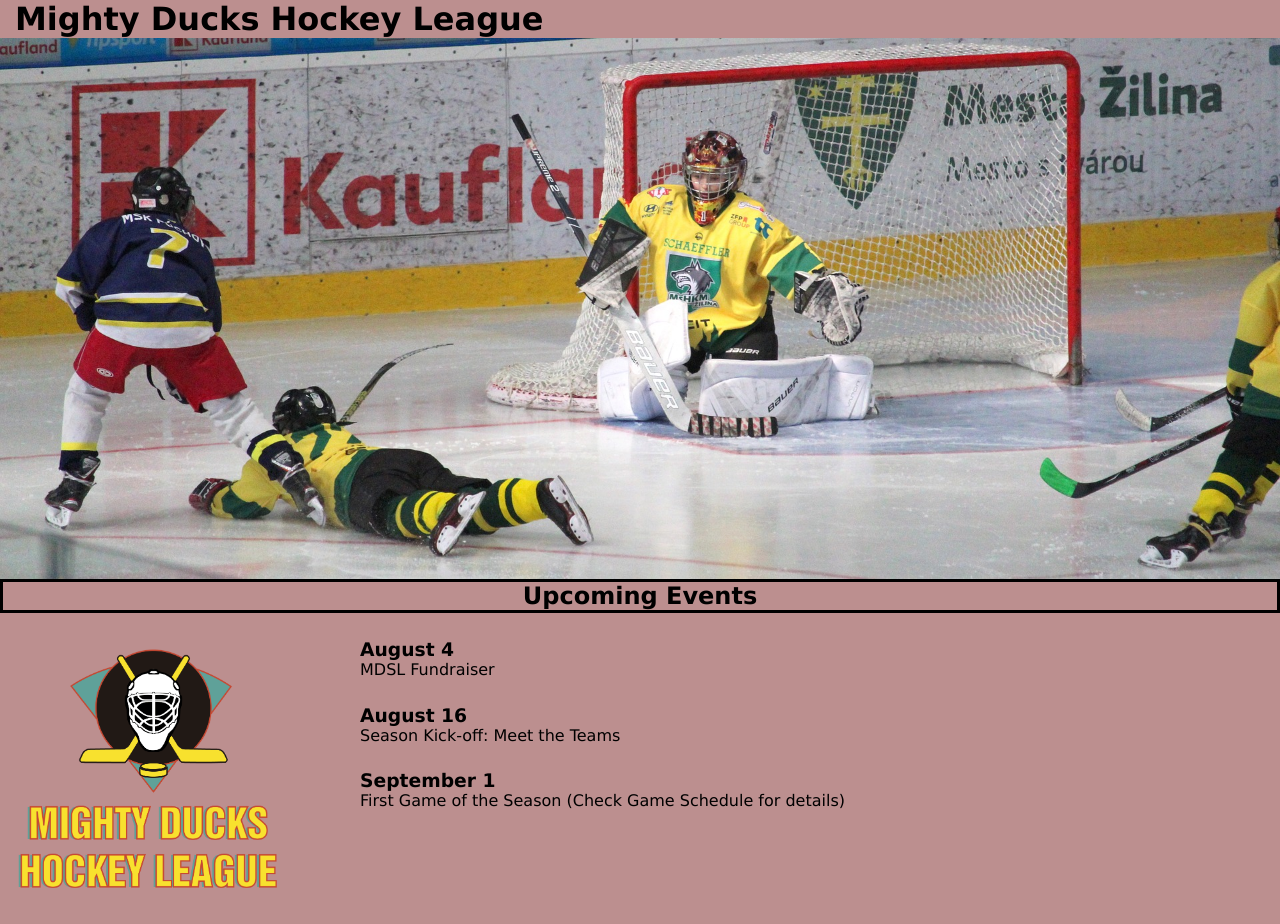
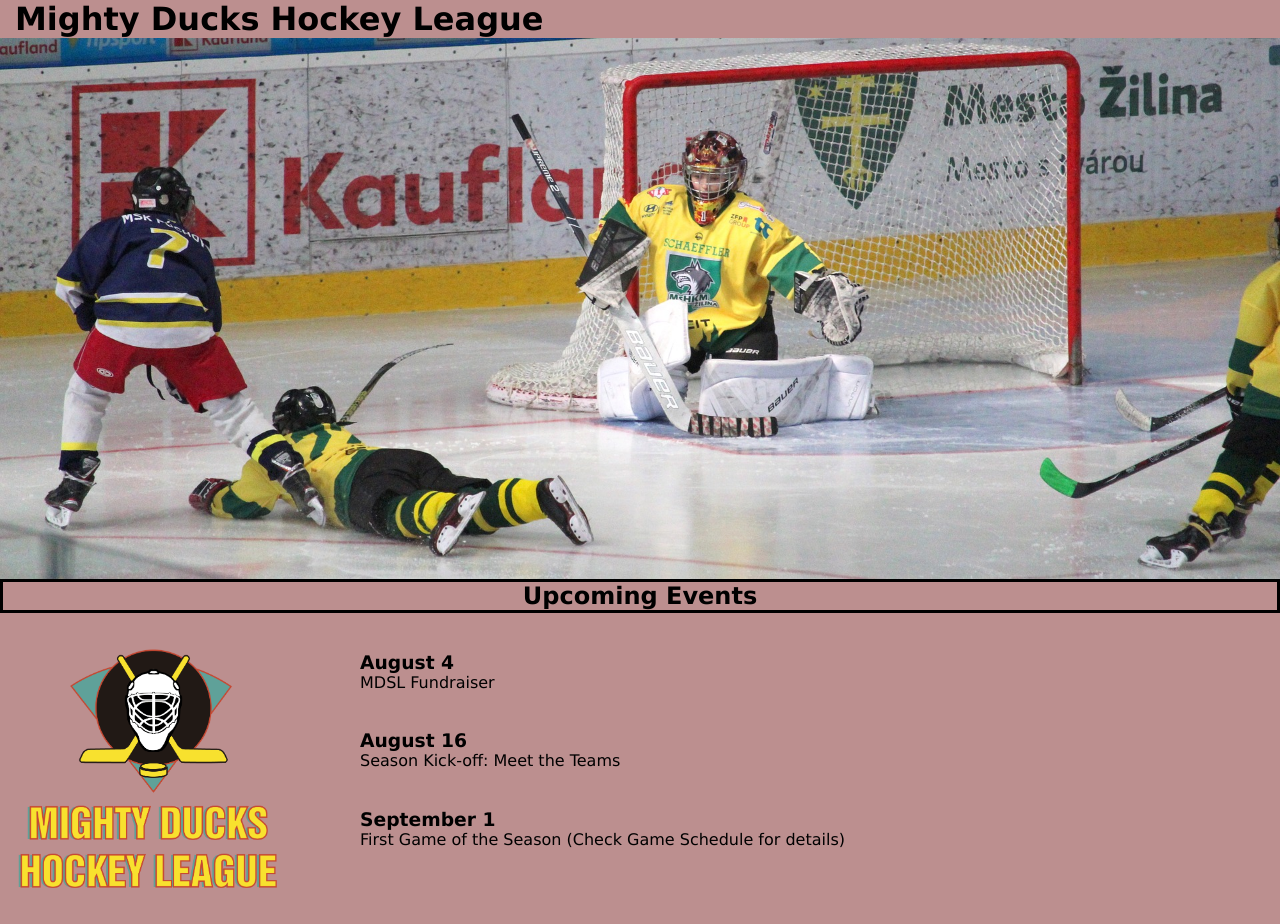
Before and after one commit to DavidMeier15/MDHL_Meier, a plain HTML site: page index.html in a window 1280 px wide. Shown: the top 924 px of the page. Drawn offline with Linux system fonts and the light colour scheme.

Commit message:
CSS_Home2

```diff
--- a/style.css
+++ b/style.css
@@ -40,6 +40,6 @@ font-family:Verdana, Geneva, Tahoma, sans-serif
 }
 .info{
   margin-left: 45vh;
-  margin-top: 2vw;
+  margin-top: 3vw;
 
 }
```
